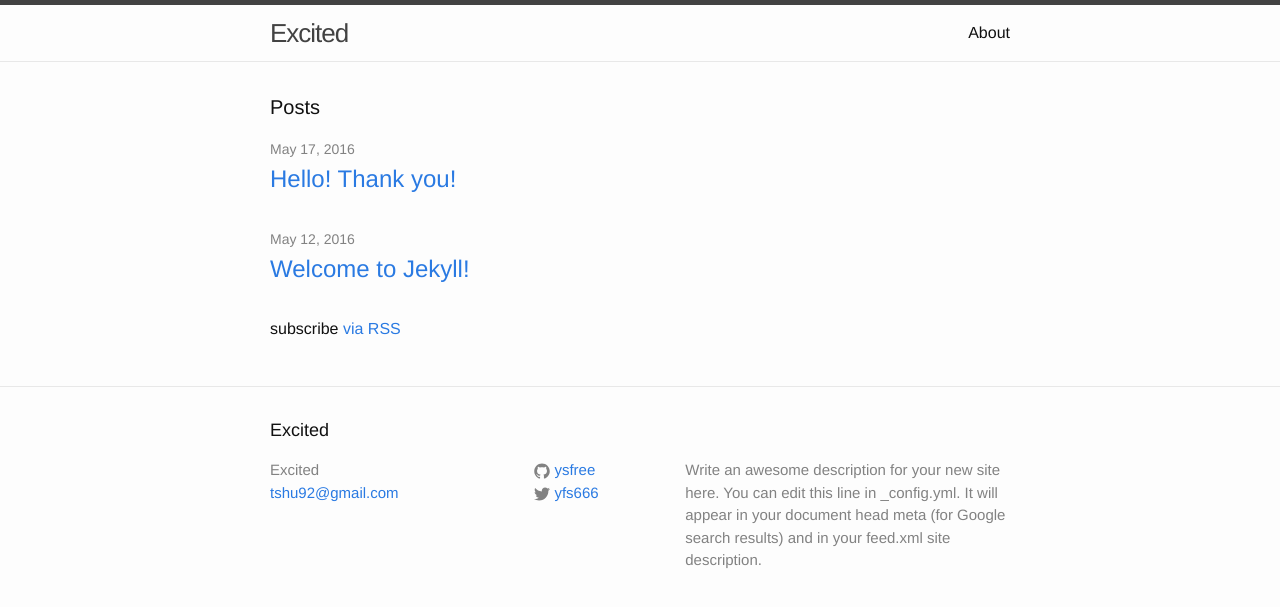
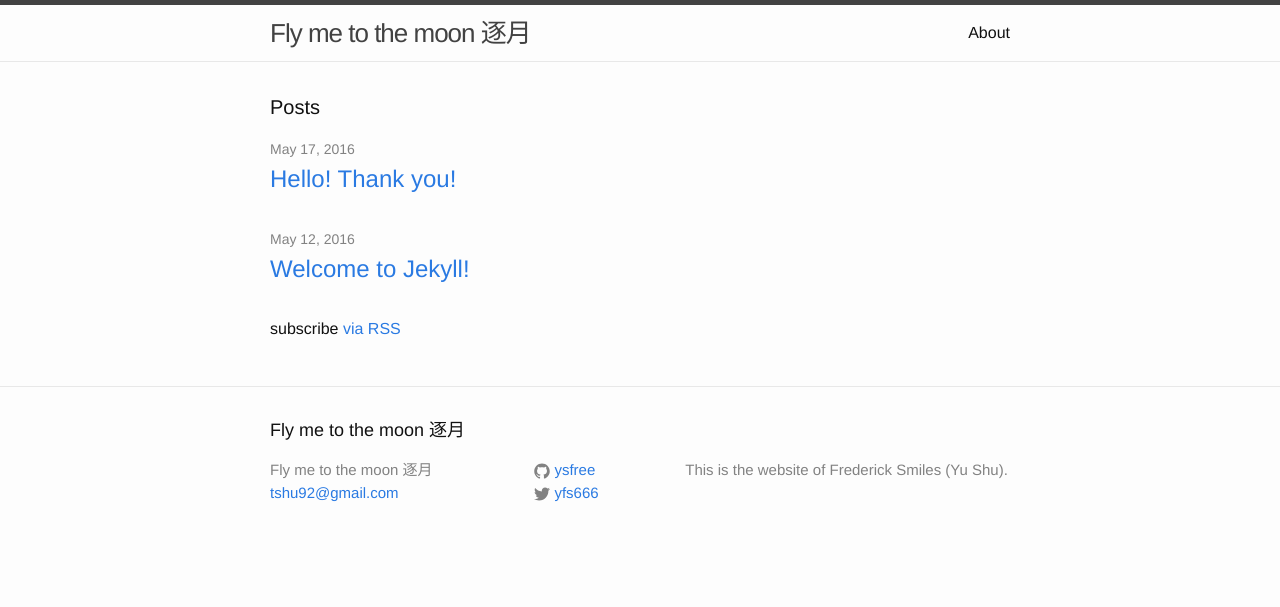
Before and after one commit to XiaoshiZ/ysmiles.com, a Jekyll site: the page built from index.html, in a window 1280 px wide. Shown: the top 607 px of the page. Built offline with Jekyll 4.4.1, drawn with Linux system fonts in a browser that asks for light colours.

Commit message:
Basic setting change

```diff
--- a/_config.yml
+++ b/_config.yml
@@ -6,17 +6,16 @@
 # 'jekyll serve'. If you change this file, please restart the server process.
 
 # Site settings
-title: Excited
+title: Fly me to the moon 逐月
 email: tshu92@gmail.com
 description: > # this means to ignore newlines until "baseurl:"
-  Write an awesome description for your new site here. You can edit this
-  line in _config.yml. It will appear in your document head meta (for
-  Google search results) and in your feed.xml site description.
-baseurl: "" # the subpath of your site, e.g. /blog
+  This is the website of Frederick Smiles (Yu Shu).
+baseurl: "/blog" # the subpath of your site, e.g. /blog
 url: "http://fredys.xyz" # the base hostname & protocol for your site
 
 twitter_username: yfs666
 github_username:  ysfree
+weibo_username: 卷云先生
 
 # Build settings
 markdown: kramdown
```
